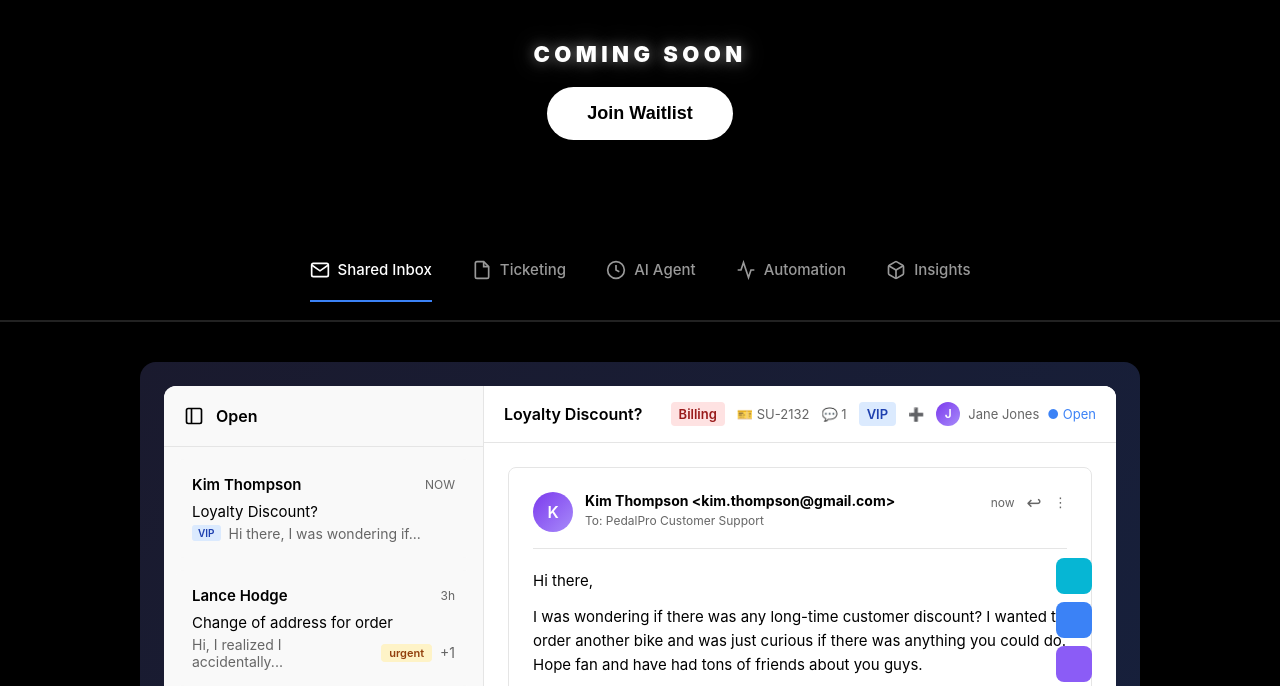
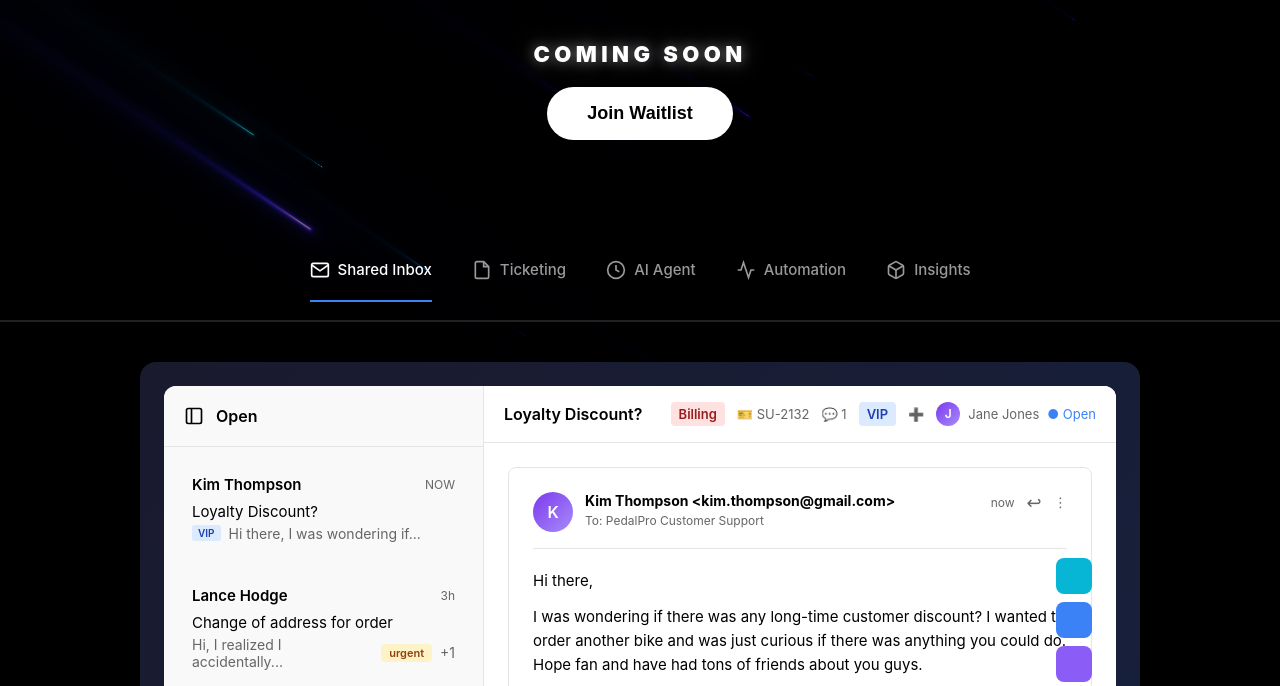
Before and after one commit to alvindanielcode/Ally2.0, a plain HTML site: page index.html in a window 1280 px wide. Shown: the part 420-1106 px from the top of the page. Drawn offline with nearby package versions, Linux system fonts and the light colour scheme.

Commit message:
commit reason 2025-10-25 19:56:42

```diff
--- a/index.html
+++ b/index.html
@@ -3,7 +3,8 @@
 <head>
     <meta charset="UTF-8">
     <meta name="viewport" content="width=device-width, initial-scale=1.0">
-    <title>Ally -AI copilot to keep your business on track</title>
+    <title>Ally - Your AI copilot to keep your business on track</title>
+    <script src="https://cdnjs.cloudflare.com/ajax/libs/three.js/r128/three.min.js"></script>
     <style>
         * {
             margin: 0;
@@ -16,12 +17,28 @@
             background-color: #000000;
             color: #ffffff;
             overflow-x: hidden;
+            position: relative;
+        }
+
+        #shader-background {
+            position: fixed;
+            top: 0;
+            left: 0;
+            width: 100%;
+            height: 100%;
+            z-index: 0;
+            opacity: 0.4;
         }
 
         .container {
             max-width: 1200px;
             margin: 0 auto;
             padding: 0 20px;
+        }
+
+        main, footer {
+            position: relative;
+            z-index: 10;
         }
 
         /* Header */
@@ -31,7 +48,7 @@
             top: 0;
             left: 0;
             right: 0;
-            z-index: 100;
+            z-index: 1000;
             background: linear-gradient(180deg, rgba(50, 50, 50, 0.4) 0%, rgba(0, 0, 0, 0) 100%);
             backdrop-filter: blur(10px);
         }
@@ -527,6 +544,7 @@
     </style>
 </head>
 <body>
+    <div id="shader-background"></div>
     <header>
         <div class="container">
             <nav>
@@ -547,7 +565,7 @@
     <main>
         <section class="hero">
             <div class="container">
-                <h1>Your AI copilot to keep<br>business on track.</h1>
+                <h1>AI copilot to keep your<br>business on track.</h1>
                 <p class="hero-subtitle">Ally cuts the chaos by automating tasks, unifying data, and delivering instant AI insights — the smartest way to run your business.</p>
                 <div class="coming-soon">COMING SOON</div>
                 <div class="cta-buttons">
@@ -780,6 +798,101 @@
         document.querySelector('.btn-primary').addEventListener('click', () => {
             alert('Thank you for your interest! We\'ll notify you when Ally launches.');
         });
+
+        // Animated Shader Background
+        const container = document.getElementById('shader-background');
+        const scene = new THREE.Scene();
+        const camera = new THREE.OrthographicCamera(-1, 1, 1, -1, 0, 1);
+        const renderer = new THREE.WebGLRenderer({ antialias: true, alpha: true });
+        renderer.setSize(window.innerWidth, window.innerHeight);
+        container.appendChild(renderer.domElement);
+
+        const material = new THREE.ShaderMaterial({
+            uniforms: {
+                iTime: { value: 0 },
+                iResolution: { value: new THREE.Vector2(window.innerWidth, window.innerHeight) }
+            },
+            vertexShader: `
+                void main() {
+                    gl_Position = vec4(position, 1.0);
+                }
+            `,
+            fragmentShader: `
+                uniform float iTime;
+                uniform vec2 iResolution;
+
+                #define NUM_OCTAVES 3
+
+                float rand(vec2 n) {
+                    return fract(sin(dot(n, vec2(12.9898, 4.1414))) * 43758.5453);
+                }
+
+                float noise(vec2 p) {
+                    vec2 ip = floor(p);
+                    vec2 u = fract(p);
+                    u = u*u*(3.0-2.0*u);
+
+                    float res = mix(
+                        mix(rand(ip), rand(ip + vec2(1.0, 0.0)), u.x),
+                        mix(rand(ip + vec2(0.0, 1.0)), rand(ip + vec2(1.0, 1.0)), u.x), u.y);
+                    return res * res;
+                }
+
+                float fbm(vec2 x) {
+                    float v = 0.0;
+                    float a = 0.3;
+                    vec2 shift = vec2(100);
+                    mat2 rot = mat2(cos(0.5), sin(0.5), -sin(0.5), cos(0.5));
+                    for (int i = 0; i < NUM_OCTAVES; ++i) {
+                        v += a * noise(x);
+                        x = rot * x * 2.0 + shift;
+                        a *= 0.4;
+                    }
+                    return v;
+                }
+
+                void main() {
+                    vec2 shake = vec2(sin(iTime * 1.2) * 0.005, cos(iTime * 2.1) * 0.005);
+                    vec2 p = ((gl_FragCoord.xy + shake * iResolution.xy) - iResolution.xy * 0.5) / iResolution.y * mat2(6.0, -4.0, 4.0, 6.0);
+                    vec2 v;
+                    vec4 o = vec4(0.0);
+
+                    float f = 2.0 + fbm(p + vec2(iTime * 5.0, 0.0)) * 0.5;
+
+                    for (float i = 0.0; i < 35.0; i++) {
+                        v = p + cos(i * i + (iTime + p.x * 0.08) * 0.025 + i * vec2(13.0, 11.0)) * 3.5 + vec2(sin(iTime * 3.0 + i) * 0.003, cos(iTime * 3.5 - i) * 0.003);
+                        float tailNoise = fbm(v + vec2(iTime * 0.5, i)) * 0.3 * (1.0 - (i / 35.0));
+                        vec4 auroraColors = vec4(
+                            0.1 + 0.3 * sin(i * 0.2 + iTime * 0.4),
+                            0.3 + 0.5 * cos(i * 0.3 + iTime * 0.5),
+                            0.7 + 0.3 * sin(i * 0.4 + iTime * 0.3),
+                            1.0
+                        );
+                        vec4 currentContribution = auroraColors * exp(sin(i * i + iTime * 0.8)) / length(max(v, vec2(v.x * f * 0.015, v.y * 1.5)));
+                        float thinnessFactor = smoothstep(0.0, 1.0, i / 35.0) * 0.6;
+                        o += currentContribution * (1.0 + tailNoise * 0.8) * thinnessFactor;
+                    }
+
+                    o = tanh(pow(o / 100.0, vec4(1.6)));
+                    gl_FragColor = o * 1.5;
+                }
+            `
+        });
+
+        const geometry = new THREE.PlaneGeometry(2, 2);
+        const mesh = new THREE.Mesh(geometry, material);
+        scene.add(mesh);
+
+        // Static render - no animation
+        material.uniforms.iTime.value = 2.5;
+        renderer.render(scene, camera);
+
+        const handleResize = () => {
+            renderer.setSize(window.innerWidth, window.innerHeight);
+            material.uniforms.iResolution.value.set(window.innerWidth, window.innerHeight);
+            renderer.render(scene, camera);
+        };
+        window.addEventListener('resize', handleResize);
     </script>
 </body>
 </html>
```
